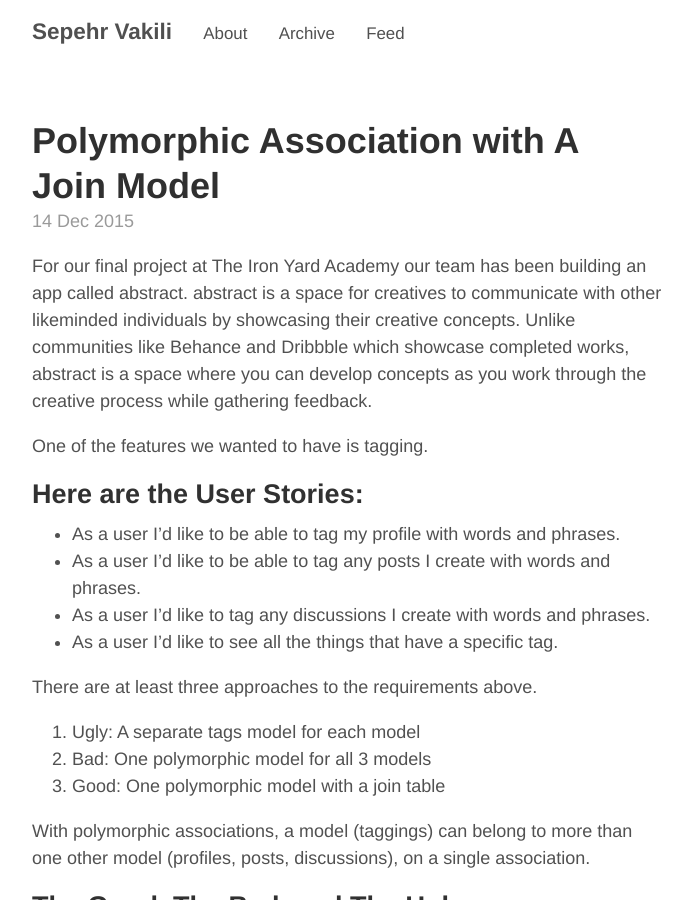
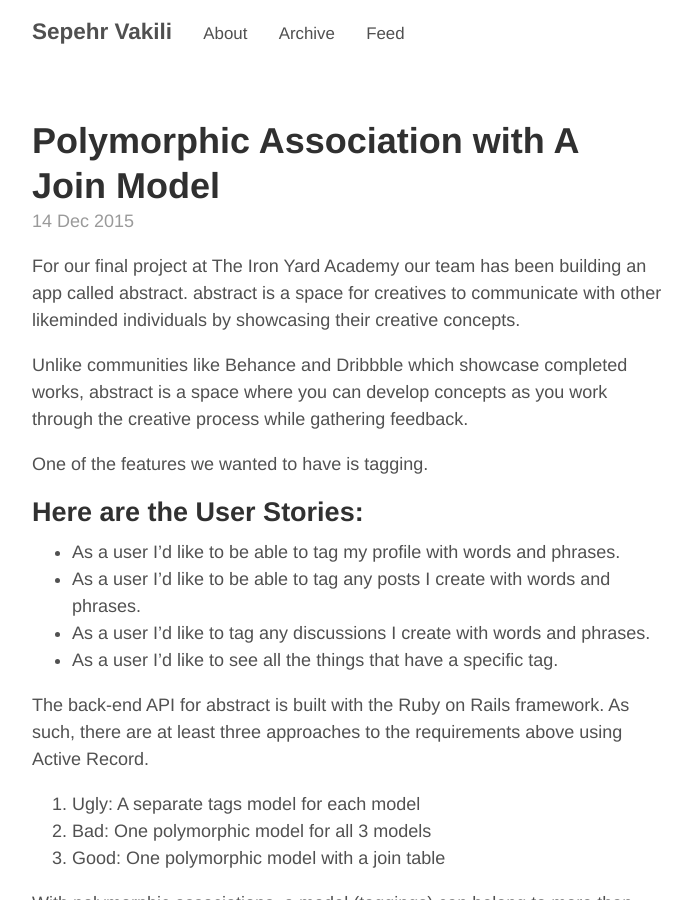
Before and after one commit to heysep/sepehr.github.io, a Jekyll site: the page built from _posts/2015-12-14-polymorphic-association-with-a-join-model.md, in a window 1280 px wide and 900 px high. Shown: the whole window, without its empty margins (293-983 px from the left). Built offline with Jekyll 4.4.1, drawn with Linux system fonts in a browser that asks for light colours.

Commit message:
Update copy

```diff
--- a/_posts/2015-12-14-polymorphic-association-with-a-join-model.md
+++ b/_posts/2015-12-14-polymorphic-association-with-a-join-model.md
@@ -2,7 +2,9 @@
 layout: post
 title: Polymorphic Association with A Join Model
 ---
-For our final project at The Iron Yard Academy our team has been building an app called abstract. abstract is a space for creatives to communicate with other likeminded individuals by showcasing their creative concepts. Unlike communities like Behance and Dribbble which showcase completed works, abstract is a space where you can develop concepts as you work through the creative process while gathering feedback.
+For our final project at The Iron Yard Academy our team has been building an app called abstract. abstract is a space for creatives to communicate with other likeminded individuals by showcasing their creative concepts.
+
+Unlike communities like Behance and Dribbble which showcase completed works, abstract is a space where you can develop concepts as you work through the creative process while gathering feedback.
 
 One of the features we wanted to have is tagging.
 
@@ -13,7 +15,8 @@
 * As a user I'd like to tag any discussions I create with words and phrases.
 * As a user I'd like to see all the things that have a specific tag.
 
-There are at least three approaches to the requirements above.
+The back-end API for abstract is built with the Ruby on Rails framework.
+As such, there are at least three approaches to the requirements above using Active Record.
 
 1. Ugly: A separate tags model for each model
 2. Bad: One polymorphic model for all 3 models
```
